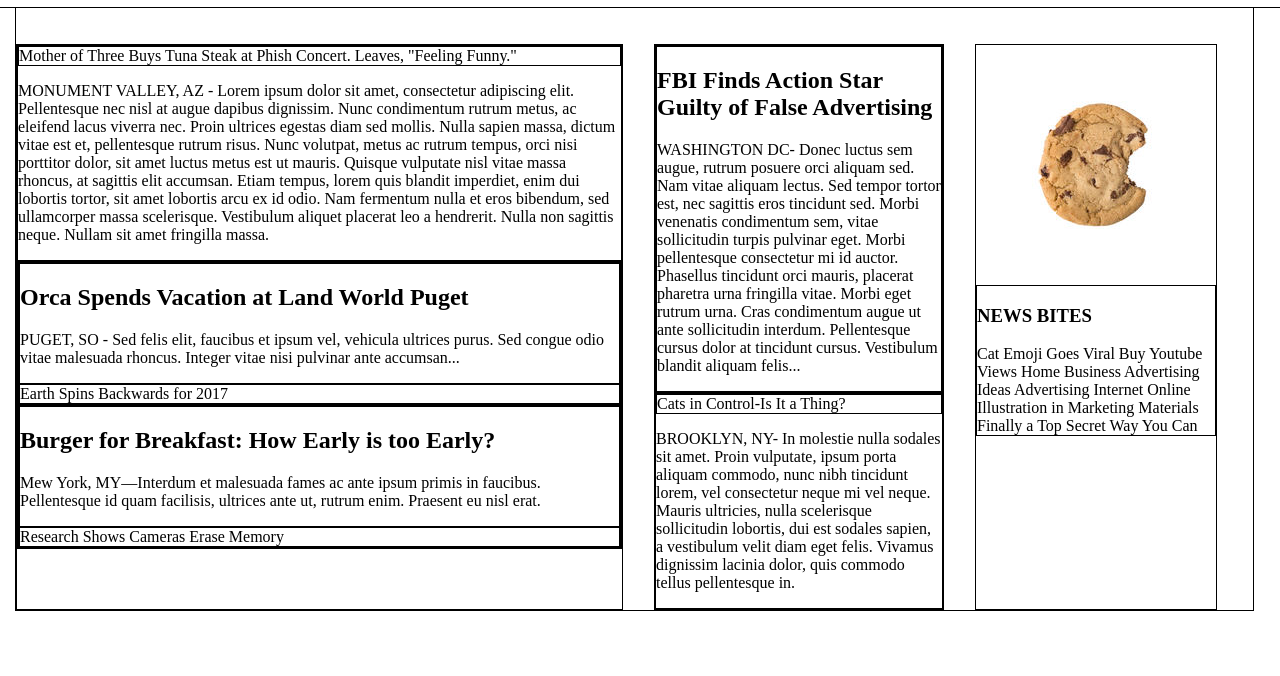
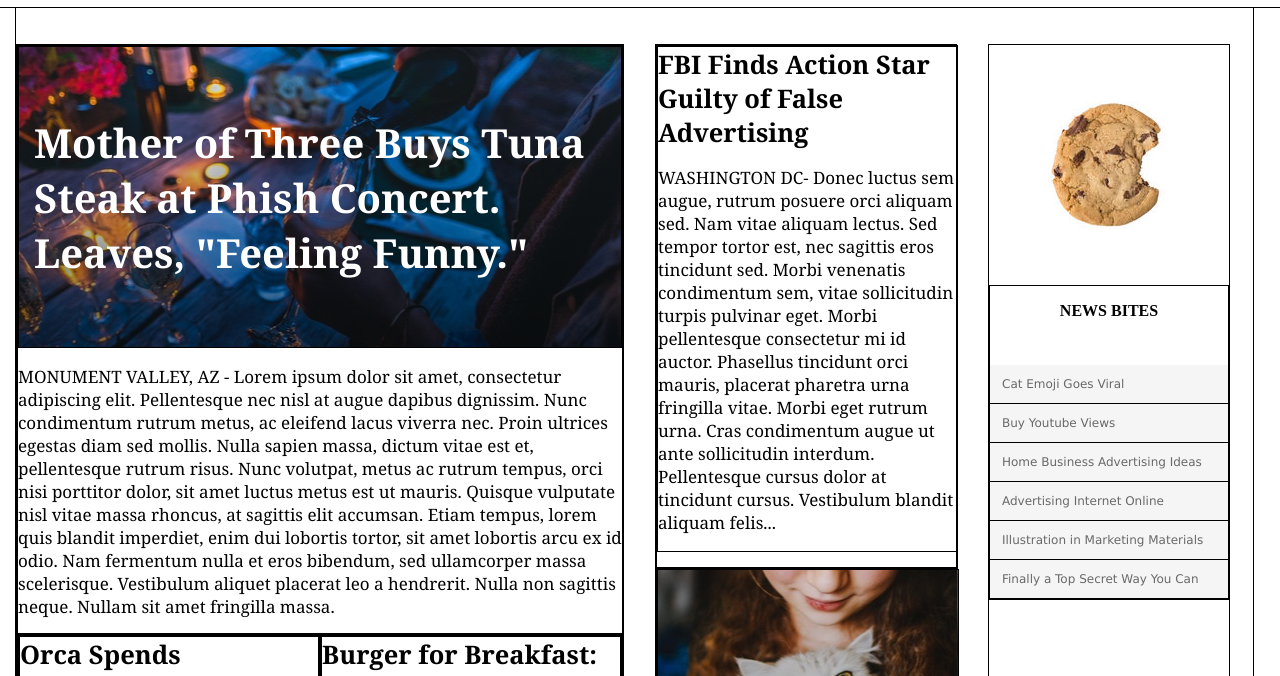
Before and after one commit to leo-cavalcanti/MyTimes, a plain HTML site: page index.html in a window 1280 px wide. Shown: the part 75-751 px from the top of the page. Drawn offline with Linux system fonts and the light colour scheme.

```diff
--- a/index.html
+++ b/index.html
@@ -29,28 +29,28 @@
     <div class="main">
 <!--Column Large -->
       <div class="column large">
-        <div class="news">
-          <div>
+        <div class="leading">
+          <div class="image-content concert">
             <span>Mother of Three Buys Tuna Steak at Phish Concert. Leaves, "Feeling Funny."</span>
           </div>
-          <p>MONUMENT VALLEY, AZ - Lorem ipsum dolor sit amet, consectetur adipiscing elit. Pellentesque nec nisl at augue dapibus dignissim. Nunc condimentum rutrum metus, ac eleifend lacus viverra nec. Proin ultrices egestas diam sed mollis. Nulla sapien massa, dictum vitae est et, pellentesque rutrum risus. Nunc volutpat, metus ac rutrum tempus, orci nisi porttitor dolor, sit amet luctus metus est ut mauris. Quisque vulputate nisl vitae massa rhoncus, at sagittis elit accumsan. Etiam tempus, lorem quis blandit imperdiet, enim dui lobortis tortor, sit amet lobortis arcu ex id odio. Nam fermentum nulla et eros bibendum, sed ullamcorper massa scelerisque. Vestibulum aliquet placerat leo a hendrerit. Nulla non sagittis neque. Nullam sit amet fringilla massa.</p>
+          <p class="text-content">MONUMENT VALLEY, AZ - Lorem ipsum dolor sit amet, consectetur adipiscing elit. Pellentesque nec nisl at augue dapibus dignissim. Nunc condimentum rutrum metus, ac eleifend lacus viverra nec. Proin ultrices egestas diam sed mollis. Nulla sapien massa, dictum vitae est et, pellentesque rutrum risus. Nunc volutpat, metus ac rutrum tempus, orci nisi porttitor dolor, sit amet luctus metus est ut mauris. Quisque vulputate nisl vitae massa rhoncus, at sagittis elit accumsan. Etiam tempus, lorem quis blandit imperdiet, enim dui lobortis tortor, sit amet lobortis arcu ex id odio. Nam fermentum nulla et eros bibendum, sed ullamcorper massa scelerisque. Vestibulum aliquet placerat leo a hendrerit. Nulla non sagittis neque. Nullam sit amet fringilla massa.</p>
         </div>
-        <div>
-          <div class="">
-            <div class="">
-              <h2>Orca Spends Vacation at Land World Puget</h2>
+        <div class="stories">
+          <div class="story">
+            <div class="text-content">
+              <h2>Orca Spends<br> Vacation at Land World Puget</h2>
               <p>PUGET, SO - Sed felis elit, faucibus et ipsum vel, vehicula ultrices purus. Sed congue odio vitae malesuada rhoncus. Integer vitae nisi pulvinar ante accumsan...</p>
             </div>
-            <div>
+            <div class="earth image-content">
               <span>Earth Spins Backwards for 2017</span>
             </div>
           </div>
-          <div class="">
-            <div>
+          <div class="story">
+            <div class="text-content">
               <h2>Burger for Breakfast: How Early is too Early?</h2>
               <p>Mew York, MY—Interdum et malesuada fames ac ante ipsum primis in faucibus. Pellentesque id quam facilisis, ultrices ante ut, rutrum enim. Praesent eu nisl erat.</p>
             </div>
-            <div>
+            <div class="camera image-content">
               <span>Research Shows Cameras Erase Memory</span>
             </div>
           </div>
@@ -58,17 +58,17 @@
       </div>
 <!--Column Medium -->
       <div class="column medium">
-        <div class="">
-          <div class="">
+        <div class="story">
+          <div class="text-content">
             <h2>FBI Finds Action Star Guilty of False Advertising</h2>
             <p>WASHINGTON DC- Donec luctus sem augue, rutrum posuere orci aliquam sed. Nam vitae aliquam lectus. Sed tempor tortor est, nec sagittis eros tincidunt sed. Morbi venenatis condimentum sem, vitae sollicitudin turpis pulvinar eget. Morbi pellentesque consectetur mi id auctor. Phasellus tincidunt orci mauris, placerat pharetra urna fringilla vitae. Morbi eget rutrum urna. Cras condimentum augue ut ante sollicitudin interdum. Pellentesque cursus dolor at tincidunt cursus. Vestibulum blandit aliquam felis...</p>
           </div>
         </div>
-        <div class="center bottom">
-          <div class="">
+        <div class="story">
+          <div class="cat image-content">
             <span>Cats in Control-Is It a Thing?</span>
           </div>
-          <p>BROOKLYN, NY- In molestie nulla sodales sit amet. Proin vulputate, ipsum porta aliquam commodo, nunc nibh tincidunt lorem, vel consectetur neque mi vel neque. Mauris ultricies, nulla scelerisque sollicitudin lobortis, dui est sodales sapien, a vestibulum velit diam eget felis. Vivamus dignissim lacinia dolor, quis commodo tellus pellentesque in.</p>
+          <p class="text-content">BROOKLYN, NY- In molestie nulla sodales sit amet. Proin vulputate, ipsum porta aliquam commodo, nunc nibh tincidunt lorem, vel consectetur neque mi vel neque. Mauris ultricies, nulla scelerisque sollicitudin lobortis, dui est sodales sapien, a vestibulum velit diam eget felis. Vivamus dignissim lacinia dolor, quis commodo tellus pellentesque in.</p>
         </div>
       </div>
 <!--Column Small -->
@@ -76,11 +76,12 @@
         <img src="./resources/images/img-news-bite.png" alt="Cookie">
         <div class="news-bites">
           <h3>NEWS BITES</h3>
-          <span>Cat Emoji Goes Viral Buy Youtube </span><br>
-          <span>Views Home Business Advertising </span><br>
-          <span>Ideas Advertising Internet Online</span><br>
-          <span>Illustration in Marketing Materials</span><br>
-          <span>Finally a Top Secret Way You Can</span><br>
+          <span>Cat Emoji Goes Viral</span>
+          <span>Buy Youtube Views</span>
+          <span>Home Business Advertising Ideas</span>
+          <span> Advertising Internet Online</span>
+          <span>Illustration in Marketing Materials</span>
+          <span>Finally a Top Secret Way You Can</span>
         </div>
       </div>
     </div>
--- a/resources/css/style.css
+++ b/resources/css/style.css
@@ -64,18 +64,74 @@ nav {
   position: relative;
   border: 1px solid black;
   display: flex;
-  flex-wrap: wrap;
+  /*flex-wrap: wrap;*/
   padding-top: 38px;
   margin: 0 26px 80px 15px;
   z-index: 0;
-  /*width: 1275px;*/
+}
+
+.stories {
+  display: flex;
+  flex-direction: row;
+  justify-content: space-between;
+}
+
+.story {
+  width: 300px;
+}
+
+.image-content {
+  font-family: Georgia;
+  font-weight: bold;
+  font-size: 30px;
+  color: white;
+  height: 300px;
+  text-align: center;
+  display: flex;
+  align-items: center;
+}
+
+.image-content.concert {
+  background-image: url(../images/img-story-main.png);
+  font-size: 40px;
+  text-align: left;
+}
+
+.image-content.concert span {
+  margin-left: 15px;
+}
+
+.image-content.cat {
+  background-image: url(../images/img-story-1.png);
+  width: 300px;
+}
+
+.image-content.earth {
+  background-image: url(../images/img-story-2.png);
+  width: 300px;
+}
+
+.image-content.camera {
+  background-image: url(../images/img-story-3.png);
+  height: 300px;
+}
+
+.text-content {
+  font-family: Georgia;
+  font-size: 17px;
+  color: black;
+  margin-bottom: 15px;
+}
+
+.text-content h2 {
+  margin: 0;
 }
 
 .column.large {
-  width: 605px;
+  width: 630px;
   border: 1px solid black;
   display: flex;
-  flex-flow: wrap column;
+  flex-direction: column;
   margin-right: 15px;
 }
 
@@ -83,16 +139,11 @@ nav {
   border: 1px solid black;
 }
 
-/*.special {
-  border: 1px solid black;
-  padding-top: 0;
-}*/
-
 .column.medium {
-  width: 288px;
+  width: 300px;
   border: 1px solid black;
   display: flex;
-  flex-flow: wrap column;
+  flex-direction: column;
   margin: 0 16px;
 }
 
@@ -104,14 +155,32 @@ nav {
   width: 240px;
   border: 1px solid black;
   display: flex;
-  flex-flow: wrap column;
+  flex-direction: column;
   margin: 0 30px 0 15px;
 }
 
 .news-bites {
   border: 1px solid black;
+  display: flex;
+  flex-direction: column;
 }
 
+.news-bites h3 {
+  font-size: 16px;
+  font-weight: bold;
+  text-align: center;
+  margin-bottom: 45px;
+}
 
+.news-bites span {
+  background-color: WhiteSmoke;
+  font-family: Verdana;
+  font-size: 12px;
+  color: DimGray;
+  border-bottom: 1px solid black;
+  padding: 12px;
+  margin: 0;
+  text-align: left;
+}
 
 /***********Footer**************/
```
